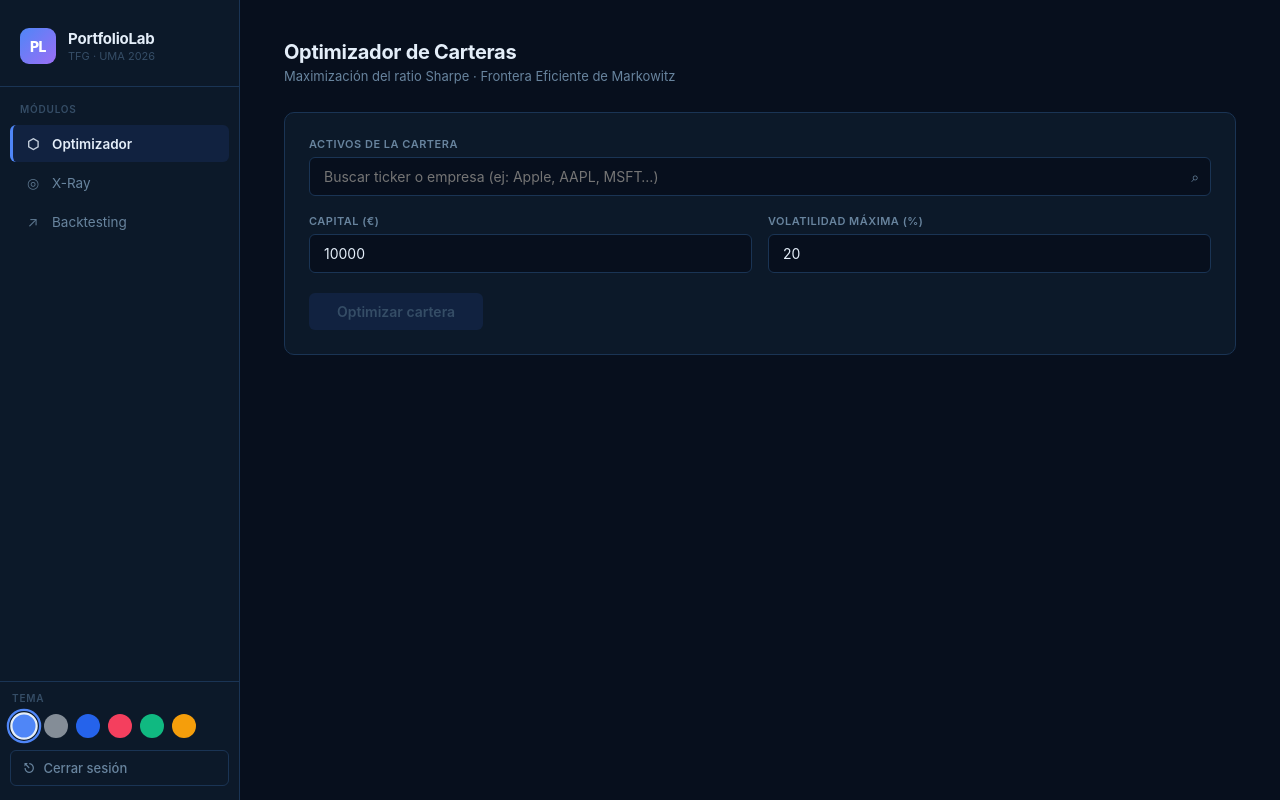
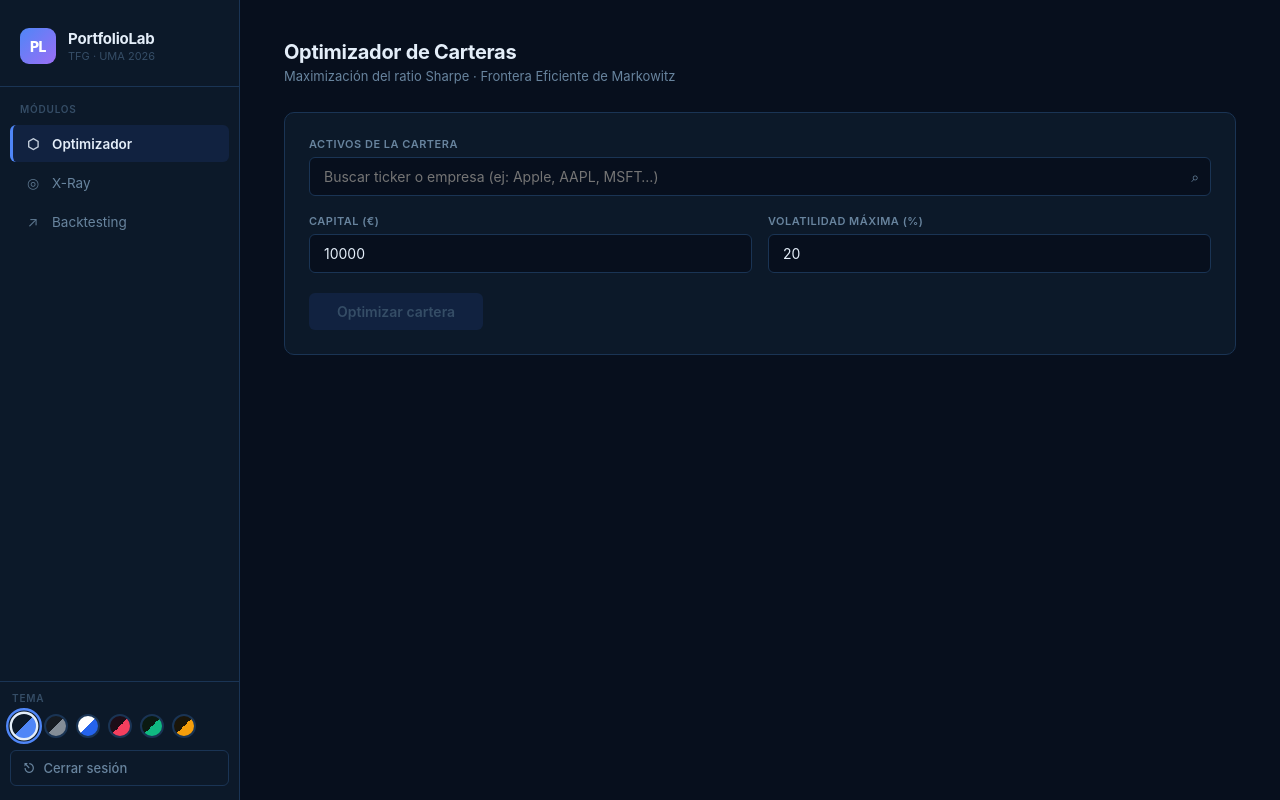
Before and after one commit to rumofe/tfg-optimizacion-carteras, a React (Vite) app in the folder frontend/: page /dashboard/optimizer in a window 1280 px wide. Built offline with nearby package versions, Linux system fonts and the light colour scheme; sample sign-in values are in the browser's storage.

Commit message:
fix: puntos del selector de tema muestran fondo+acento reales de cada tema

```diff
--- a/frontend/src/components/ThemeSelector.tsx
+++ b/frontend/src/components/ThemeSelector.tsx
@@ -25,17 +25,18 @@ export default function ThemeSelector({ current, onChange }: Props) {
               style={{
                 width: '24px', height: '24px',
                 borderRadius: '50%',
-                backgroundColor: t.color,
+                /* Mitad superior-izquierda = fondo del tema, mitad inferior-derecha = acento */
+                background: `linear-gradient(135deg, ${t.bg} 50%, ${t.accent} 50%)`,
                 border: active
                   ? `2px solid var(--text)`
-                  : '2px solid transparent',
-                outline: active ? `2px solid ${t.color}` : 'none',
+                  : `2px solid var(--border)`,
+                outline: active ? `2px solid ${t.accent}` : 'none',
                 outlineOffset: '1px',
                 cursor: 'pointer',
                 padding: 0,
                 flexShrink: 0,
-                transition: 'transform 0.12s, outline 0.12s',
-                transform: active ? 'scale(1.15)' : 'scale(1)',
+                transition: 'transform 0.12s',
+                transform: active ? 'scale(1.2)' : 'scale(1)',
               }}
               aria-label={`Tema ${t.label}`}
             />
--- a/frontend/src/hooks/useTheme.ts
+++ b/frontend/src/hooks/useTheme.ts
@@ -2,13 +2,13 @@ import { useState } from 'react';
 
 export type Theme = 'navy' | 'dark' | 'light' | 'rose' | 'emerald' | 'amber';
 
-export const THEMES: { id: Theme; label: string; color: string; dark: boolean }[] = [
-  { id: 'navy',    label: 'Navy',    color: '#4f86f7', dark: true  },
-  { id: 'dark',    label: 'Dark',    color: '#848d97', dark: true  },
-  { id: 'light',   label: 'Light',   color: '#2563eb', dark: false },
-  { id: 'rose',    label: 'Rose',    color: '#f43f5e', dark: true  },
-  { id: 'emerald', label: 'Esmeralda', color: '#10b981', dark: true },
-  { id: 'amber',   label: 'Ámbar',   color: '#f59e0b', dark: true  },
+export const THEMES: { id: Theme; label: string; bg: string; accent: string }[] = [
+  { id: 'navy',    label: 'Navy',       bg: '#0c1929', accent: '#4f86f7' },
+  { id: 'dark',    label: 'Dark',       bg: '#161b22', accent: '#848d97' },
+  { id: 'light',   label: 'Light',      bg: '#ffffff', accent: '#2563eb' },
+  { id: 'rose',    label: 'Rose',       bg: '#1c0d17', accent: '#f43f5e' },
+  { id: 'emerald', label: 'Esmeralda',  bg: '#0b1a12', accent: '#10b981' },
+  { id: 'amber',   label: 'Ámbar',      bg: '#1a1509', accent: '#f59e0b' },
 ];
 
 function applyTheme(theme: Theme) {
```
